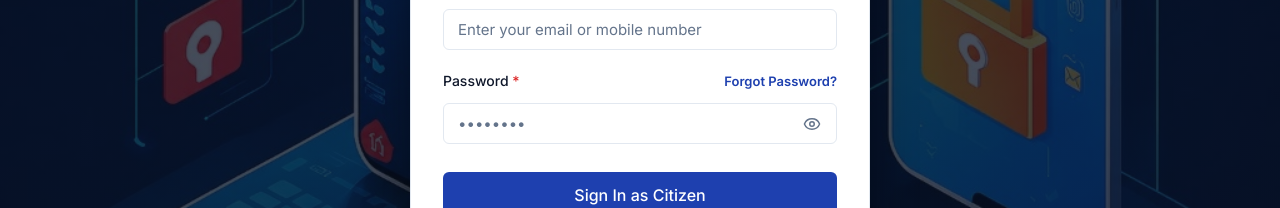
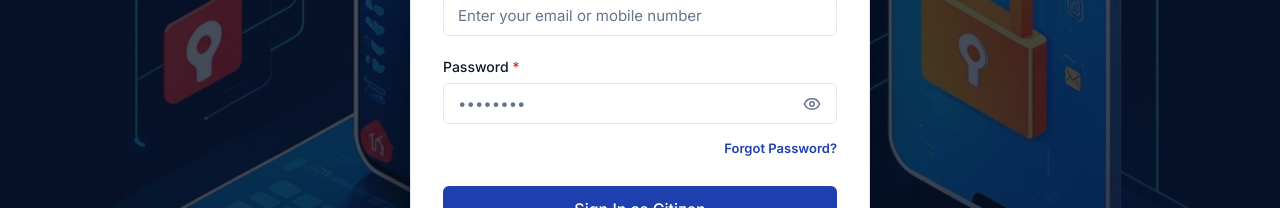
Before and after one commit to amankr28819-prog/CRP---India-NEW, a React (Vite) app in the folder frontend/: page /login in a window 1280 px wide. Shown: the part 387-595 px from the top of the page. Built offline with nearby package versions, Linux system fonts and the light colour scheme; no server answers.

Commit message:
Refine citizen login and email validation

```diff
--- a/frontend/src/pages/CitizenLogin.jsx
+++ b/frontend/src/pages/CitizenLogin.jsx
@@ -254,26 +254,9 @@ export default function CitizenLogin() {
             </div>
 
             <div className="form-group">
-              <div style={{ display: 'flex', justifyContent: 'space-between', alignItems: 'center', marginBottom: '6px' }}>
-                <label className="form-label" htmlFor="citizenPassword" style={{ margin: 0 }}>
-                  Password <span style={{ color: 'var(--color-accent-urgent)' }}>*</span>
-                </label>
-                <button
-                  type="button"
-                  onClick={handleOpenResetModal}
-                  style={{
-                    background: 'none',
-                    border: 'none',
-                    color: 'var(--color-primary)',
-                    fontSize: '0.8125rem',
-                    fontWeight: 600,
-                    cursor: 'pointer',
-                    padding: 0
-                  }}
-                >
-                  Forgot Password?
-                </button>
-              </div>
+              <label className="form-label" htmlFor="citizenPassword">
+                Password <span style={{ color: 'var(--color-accent-urgent)' }}>*</span>
+              </label>
               <div style={{ position: 'relative' }}>
                 <input
                   id="citizenPassword"
@@ -311,6 +294,23 @@ export default function CitizenLogin() {
                   }}
                 >
                   {showPassword ? <EyeOff size={18} /> : <Eye size={18} />}
+                </button>
+              </div>
+              <div style={{ display: 'flex', justifyContent: 'flex-end', marginTop: '8px' }}>
+                <button
+                  type="button"
+                  onClick={handleOpenResetModal}
+                  style={{
+                    background: 'none',
+                    border: 'none',
+                    color: 'var(--color-primary)',
+                    fontSize: '0.8125rem',
+                    fontWeight: 600,
+                    cursor: 'pointer',
+                    padding: '2px 0'
+                  }}
+                >
+                  Forgot Password?
                 </button>
               </div>
             </div>
--- a/frontend/src/pages/CitizenRegister.jsx
+++ b/frontend/src/pages/CitizenRegister.jsx
@@ -41,6 +41,19 @@ export default function CitizenRegister() {
     e.preventDefault();
     if (!formData.name || !formData.email || !formData.phone || !formData.voterId || !formData.password || !formData.confirmPassword) {
       setError('Please fill in all required fields including Mobile Number, Voter ID, and Confirm Password.');
+      return;
+    }
+
+    // Clean and validate email format and domain (.com or .in only)
+    const cleanEmail = formData.email.trim().toLowerCase();
+    const emailRegex = /^[^\s@]+@[^\s@]+\.[^\s@]+$/;
+    if (!emailRegex.test(cleanEmail) || cleanEmail.length > 254) {
+      setError('Please enter a valid email address.');
+      return;
+    }
+
+    if (!cleanEmail.endsWith('.com') && !cleanEmail.endsWith('.in')) {
+      setError('Email must end with .com or .in.');
       return;
     }
 
@@ -93,7 +106,7 @@ export default function CitizenRegister() {
     try {
       const res = await register({
         name: formData.name,
-        email: formData.email,
+        email: cleanEmail,
         phone: `+91${cleanPhone}`,
         voterId: cleanVoterId,
         password: formData.password,
@@ -231,6 +244,9 @@ export default function CitizenRegister() {
               className="form-input"
               required
             />
+            <div className="form-hint" style={{ fontSize: '0.78rem', color: 'var(--text-muted)', marginTop: '4px' }}>
+              Must be a valid email ending with .com or .in
+            </div>
           </div>
 
           <div className="form-group">
```
Also changed, not shown: 1 other file (tests, documents, lock files or other folders).
